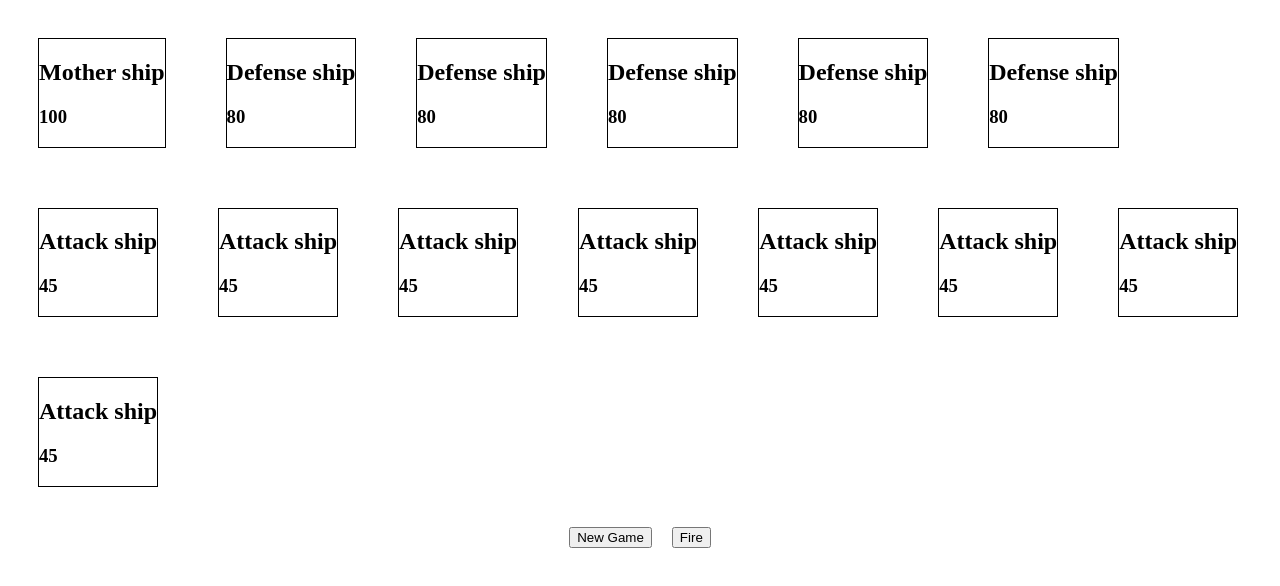
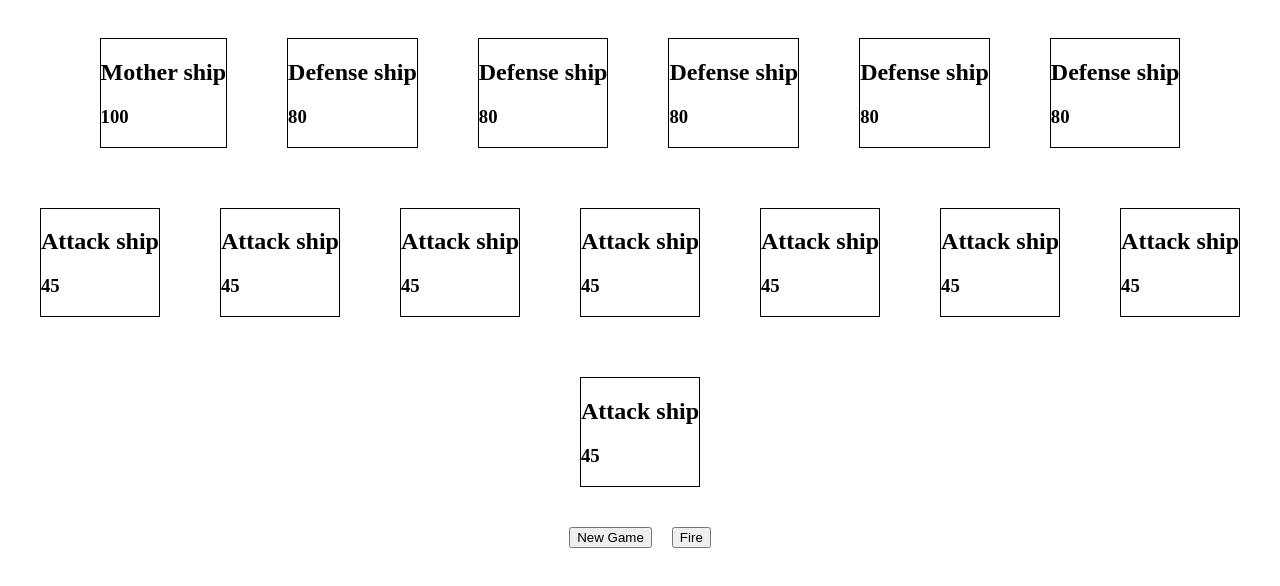
Before and after one commit to mph206/hostile-aliens, a plain HTML site: page index.html in a window 1280 px wide. Drawn offline with Linux system fonts and the light colour scheme.

Commit message:
move queryselectors into classes

```diff
--- a/index.html
+++ b/index.html
@@ -5,7 +5,7 @@
     <title>Hostile Aliens</title>
 </head>
 <body>
-    <section style="display: flex; flex-wrap: wrap;">
+    <section style="display: flex; flex-wrap: wrap; justify-content: center">
         <!-- Ships inserted here -->
     </section>
     <div style="display: flex; justify-content: center">
@@ -21,9 +21,16 @@
             this.defenseShips = defenseShips;
             this.attackShips = attackShips;
             this.shipsArray = []
+            this.buttons = document.querySelectorAll('button');
+            this.startButton = this.buttons[0].addEventListener('click', () => {
+                game = new Game(1, 5, 8);
+                game.startGame();
+            })
+            this.fireButton = this.buttons[1].addEventListener('click', () => { player.fire() })
+            this.gameArea = document.querySelector('section');
         }
 
-        setBoard() {
+        startGame() {
             for (let i = 0; i < this.motherShips; i++) this.shipsArray.push(new Ship('Mother ship', 100, 9))
             for (let i = 0; i < this.defenseShips; i++) this.shipsArray.push(new Ship('Defense ship', 80, 10))
             for (let i = 0; i < this.attackShips; i++) this.shipsArray.push(new Ship('Attack ship', 45, 12))
@@ -39,13 +46,13 @@
         }
 
         updateBoard() {
-            gameArea.innerHTML = '';
-            this.shipsArray.forEach(item => {gameArea.innerHTML += item.HTML})
+            this.gameArea.innerHTML = '';
+            this.shipsArray.forEach(item => {this.gameArea.innerHTML += item.HTML})
         }
 
         checkGameOver() {
             if (this.shipsArray.length === 0 || this.shipsArray[0] && this.shipsArray[0].name !== 'Mother ship') {
-                gameArea.innerHTML = `<p>You won! Click 'New Game' to play again</p>`
+                this.gameArea.innerHTML = `<p>You won! Click 'New Game' to play again</p>`
             }
         }
     }
@@ -88,18 +95,8 @@
     }
 
     // Run game
-    const gameArea = document.querySelector('section');
     let game = new Game(1, 5, 8);
     const player = new Player();
-    game.setBoard();
-    const buttons = document.querySelectorAll('button');
-
-    buttons[0].addEventListener('click', () => {
-        game = new Game(1, 5, 8)
-        game.setBoard();
-    })
-    buttons[1].addEventListener('click', () => {
-        player.fire();
-    })
+    game.startGame();
 </script>
 </html>
```
